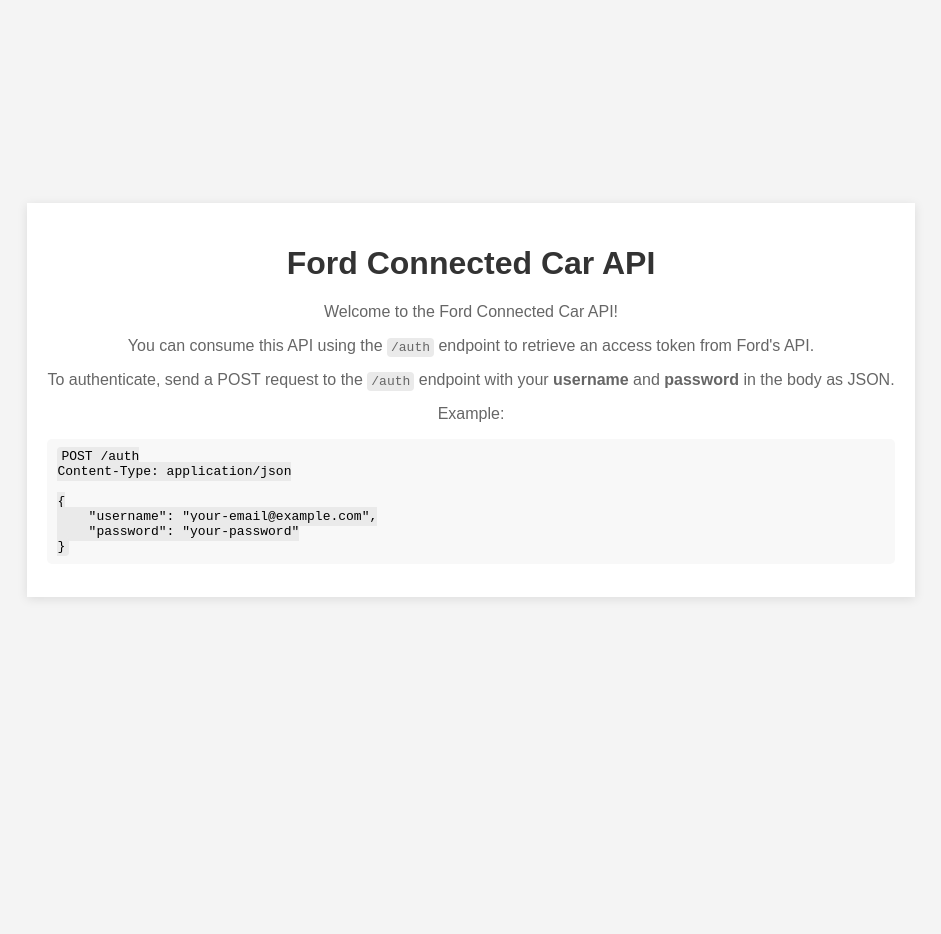
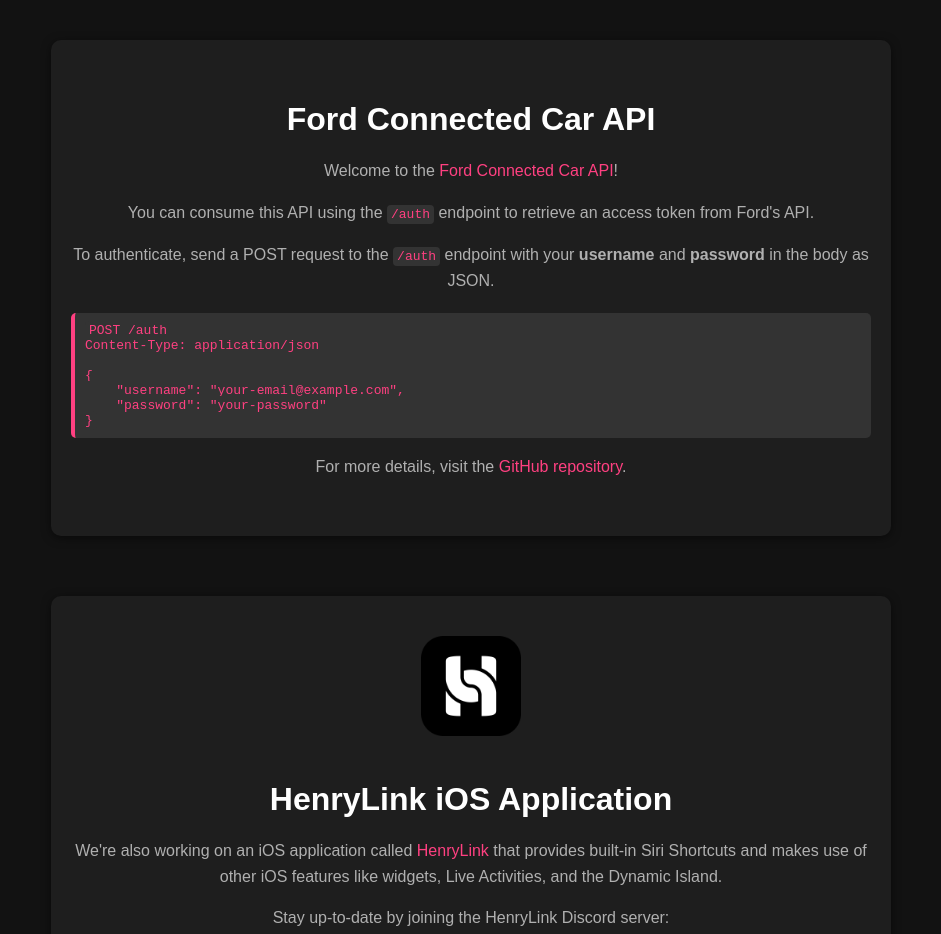
Before and after one commit to brandon-grant/ford-connected-car, a plain HTML site: page public/index.html in a window 1280 px wide. Shown: the whole page, without its empty margins (169-1110 px from the left). Before the commit the page ends 800 px from the top, so only its background shows below. Drawn offline with Linux system fonts and the light colour scheme.

Commit message:
Updated index

```diff
--- a/public/index.html
+++ b/public/index.html
@@ -1,52 +1,104 @@
 <!DOCTYPE html>
 <html lang="en">
   <head>
-    <meta charset="UTF-8">
-    <meta name="viewport" content="width=device-width, initial-scale=1.0">
+    <meta charset="UTF-8" />
+    <meta name="viewport" content="width=device-width, initial-scale=1.0" />
     <title>Ford Connected Car API</title>
+    <link rel="icon" href="./images/favicon.ico" type="image/x-icon" />
+    <script
+      data-name="BMC-Widget"
+      data-cfasync="false"
+      src="https://cdnjs.buymeacoffee.com/1.0.0/widget.prod.min.js"
+      data-id="brandong"
+      data-description="Support me on Buy me a coffee!"
+      data-message=""
+      data-color="#ff4081"
+      data-position="Right"
+      data-x_margin="18"
+      data-y_margin="18"
+    ></script>
     <style>
       body {
         font-family: Arial, sans-serif;
         margin: 0;
         padding: 0;
         display: flex;
-            justify-content: center;
+        flex-direction: column;
         align-items: center;
-            height: 100vh;
-            background-color: #f4f4f4;
+        background-color: #121212;
+        color: #ffffff;
       }
       .container {
         text-align: center;
-            padding: 20px;
-            background: white;
-            box-shadow: 0 2px 10px rgba(0, 0, 0, 0.1);
+        padding: 40px 20px;
+        background: #1e1e1e;
+        box-shadow: 0 2px 10px rgba(0, 0, 0, 0.5);
+        margin: 20px;
+        width: 90%;
+        max-width: 800px;
+        border-radius: 10px;
       }
       h1 {
-            color: #333;
+        color: #ffffff;
+        margin-bottom: 20px;
       }
       p {
-            color: #666;
+        color: #b0b0b0;
+        line-height: 1.6;
       }
       code {
-            background: #eaeaea;
+        background: #333333;
         padding: 2px 4px;
         border-radius: 4px;
+        color: #ff4081;
       }
       pre {
         text-align: left;
-            background: #f8f8f8;
+        background: #333333;
         padding: 10px;
         border-radius: 5px;
+        overflow-x: auto;
+        border-left: 4px solid #ff4081;
+        margin-top: 20px;
+      }
+      .logo {
+        width: 100px;
+        margin-bottom: 20px;
+      }
+      .discord-embed {
+        margin-top: 20px;
+      }
+      .highlight {
+        color: #ff4081;
+      }
+      .auth-section,
+      .henrylink-section {
+        margin-top: 40px;
+      }
+      a {
+        color: #ff4081;
+        text-decoration: none;
+      }
+      a:hover {
+        text-decoration: underline;
       }
     </style>
   </head>
   <body>
-    <div class="container">
+    <div class="container auth-section">
       <h1>Ford Connected Car API</h1>
-        <p>Welcome to the Ford Connected Car API!</p>
-        <p>You can consume this API using the <code>/auth</code> endpoint to retrieve an access token from Ford's API.</p>
-        <p>To authenticate, send a POST request to the <code>/auth</code> endpoint with your <strong>username</strong> and <strong>password</strong> in the body as JSON.</p>
-        <p>Example:</p>
+      <p>
+        Welcome to the <span class="highlight">Ford Connected Car API</span>!
+      </p>
+      <p>
+        You can consume this API using the <code>/auth</code> endpoint to
+        retrieve an access token from Ford's API.
+      </p>
+      <p>
+        To authenticate, send a POST request to the <code>/auth</code> endpoint
+        with your <strong>username</strong> and <strong>password</strong> in the
+        body as JSON.
+      </p>
       <pre><code>POST /auth
 Content-Type: application/json
 
@@ -54,6 +106,39 @@
     "username": "your-email@example.com",
     "password": "your-password"
 }</code></pre>
+      <p>
+        For more details, visit the
+        <a
+          href="https://github.com/brandon-grant/ford-connected-car"
+          target="_blank"
+          >GitHub repository</a
+        >.
+      </p>
+    </div>
+    <div class="container henrylink-section">
+      <img
+        src="./images/henrylink-logo.png"
+        alt="HenryLink Logo"
+        class="logo"
+      />
+      <h1>HenryLink iOS Application</h1>
+      <p>
+        We're also working on an iOS application called
+        <span class="highlight">HenryLink</span> that provides built-in Siri
+        Shortcuts and makes use of other iOS features like widgets, Live
+        Activities, and the Dynamic Island.
+      </p>
+      <p>Stay up-to-date by joining the HenryLink Discord server:</p>
+      <div class="discord-embed">
+        <iframe
+          src="https://discord.com/widget?id=1172642880846844075&theme=dark"
+          width="350"
+          height="500"
+          allowtransparency="true"
+          frameborder="0"
+          sandbox="allow-popups allow-popups-to-escape-sandbox allow-same-origin allow-scripts"
+        ></iframe>
+      </div>
     </div>
   </body>
 </html>
```
Also changed, not shown: public/images/favicon.ico (added), public/images/henrylink-logo.png (added). Lines whose indentation alone changed are shown as unchanged.
